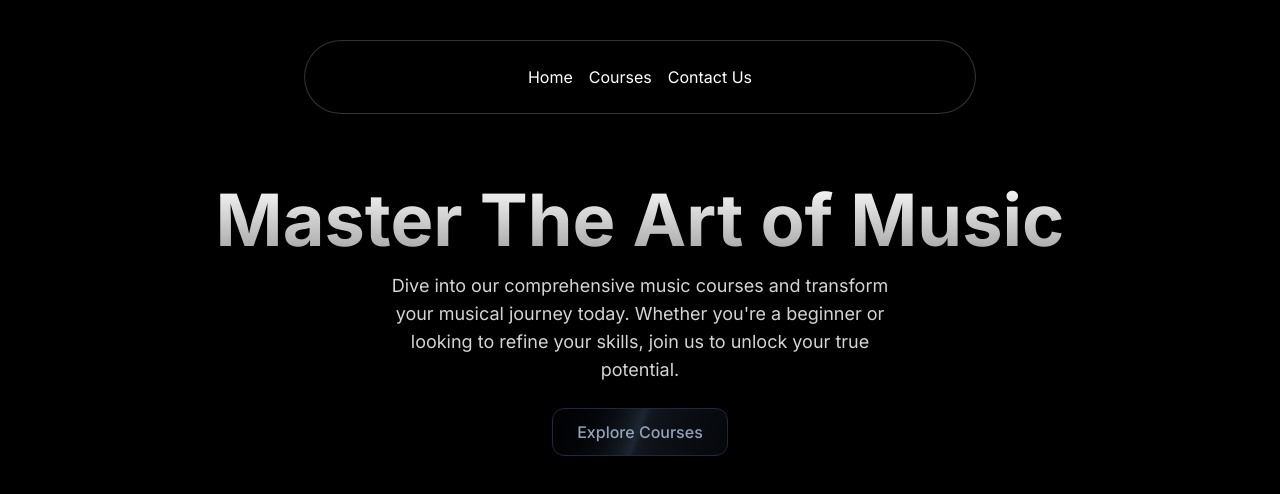
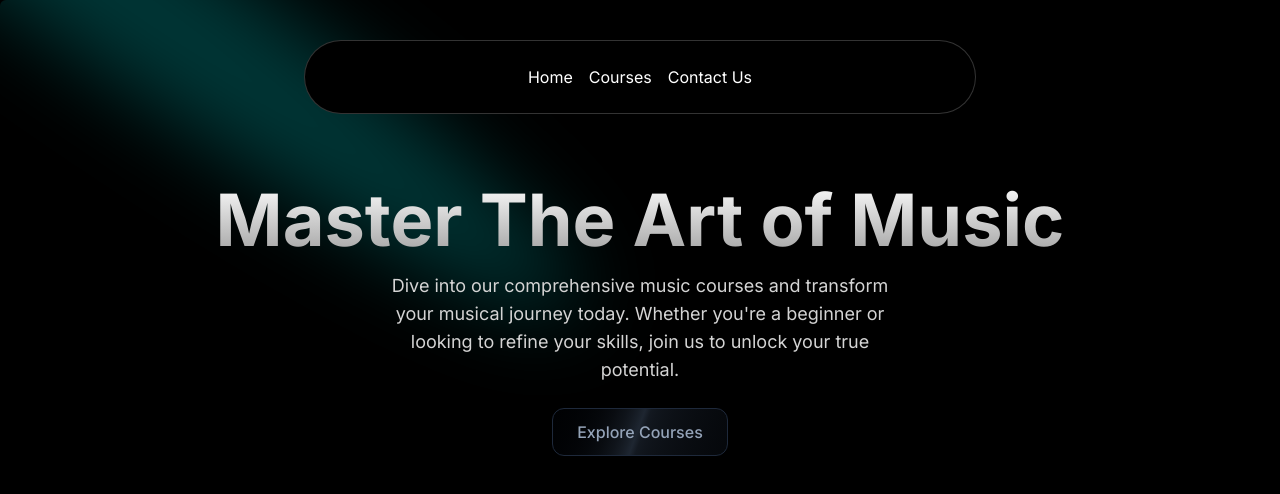
Before and after one commit to Atrika10/MusicWebsite, a Next.js app: page / in a window 1280 px wide. Shown: the top 494 px of the page. Built offline with nearby package versions, Linux system fonts and the light colour scheme.

Commit message:
Added Spotlight effect in Homepage UI

```diff
--- a/src/components/HeroSection.tsx
+++ b/src/components/HeroSection.tsx
@@ -4,11 +4,16 @@
 import reactElementToJSXString from "react-element-to-jsx-string";
 import { toast, Toaster } from "sonner";
 import { ButtonsCard } from "./ui/tailwindcss-buttons";
+import { Spotlight } from './ui/Spotlight';
 
 export default function HeroSection() {
   return (
     <>
       <div className='h-auto md:h-[40rem] w-full rounded-md flex flex-col items-center justify-center relative overflow-hidden mx-auto py-10 md:py-0'>
+      <Spotlight
+        className="-top-40 left-0 md:left-32 md:-top-20 lg:-top-28"
+        fill="cyan"
+      />
         <div className="p-4 relative z-10 w-full text-center flex flex-col items-center justify-center">
           <div
             className="mt-20 md:mt-0 text-4xl md:text-7xl font-bold bg-clip-text text-transparent bg-gradient-to-b from-neutral-50 to-neutral-400"
--- /dev/null
+++ b/src/components/ui/Spotlight.tsx
@@ -0,0 +1,56 @@
+import React from "react";
+import { cn } from "@/lib/utils";
+
+type SpotlightProps = {
+  className?: string;
+  fill?: string;
+};
+
+export const Spotlight = ({ className, fill }: SpotlightProps) => {
+  return (
+    <svg
+      className={cn(
+        "animate-spotlight pointer-events-none absolute z-[1]  h-[169%] w-[138%] lg:w-[84%] opacity-0",
+        className
+      )}
+      xmlns="http://www.w3.org/2000/svg"
+      viewBox="0 0 3787 2842"
+      fill="none"
+    >
+      <g filter="url(#filter)">
+        <ellipse
+          cx="1924.71"
+          cy="273.501"
+          rx="1924.71"
+          ry="273.501"
+          transform="matrix(-0.822377 -0.568943 -0.568943 0.822377 3631.88 2291.09)"
+          fill={fill || "white"}
+          fillOpacity="0.21"
+        ></ellipse>
+      </g>
+      <defs>
+        <filter
+          id="filter"
+          x="0.860352"
+          y="0.838989"
+          width="3785.16"
+          height="2840.26"
+          filterUnits="userSpaceOnUse"
+          colorInterpolationFilters="sRGB"
+        >
+          <feFlood floodOpacity="0" result="BackgroundImageFix"></feFlood>
+          <feBlend
+            mode="normal"
+            in="SourceGraphic"
+            in2="BackgroundImageFix"
+            result="shape"
+          ></feBlend>
+          <feGaussianBlur
+            stdDeviation="151"
+            result="effect1_foregroundBlur_1065_8"
+          ></feGaussianBlur>
+        </filter>
+      </defs>
+    </svg>
+  );
+};
--- a/tailwind.config.ts
+++ b/tailwind.config.ts
@@ -16,6 +16,7 @@
       },
       animation:{
         shimmer: "shimmer 2s linear infinite",
+        spotlight: "spotlight 2s ease .75s 1 forwards",
       },
       keyframes: {
         shimmer: {
@@ -26,6 +27,16 @@
             backgroundPosition: "-200% 0",
           },
         },
+        spotlight:{
+          "0%": {
+            opacity: '0',
+            transform: "translate(-72%, -62%) scale(0.5)",
+          },
+          "100%": {
+            opacity: '1',
+            transform: "translate(-50%,-40%) scale(1)",
+          },
+        },
       },
     },
   },
```
